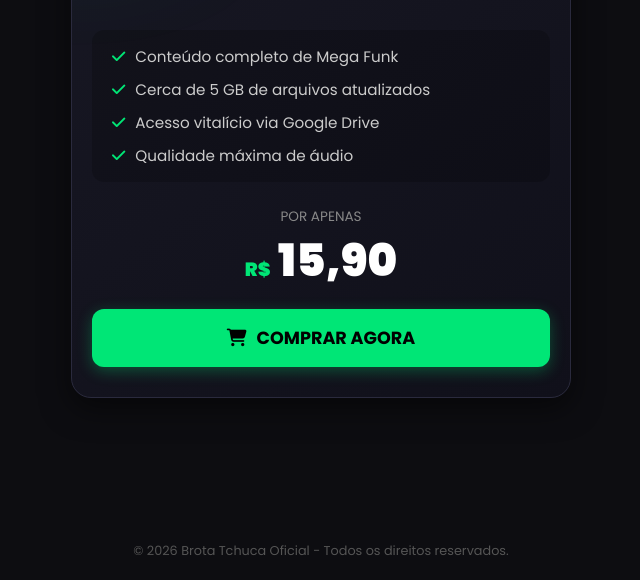
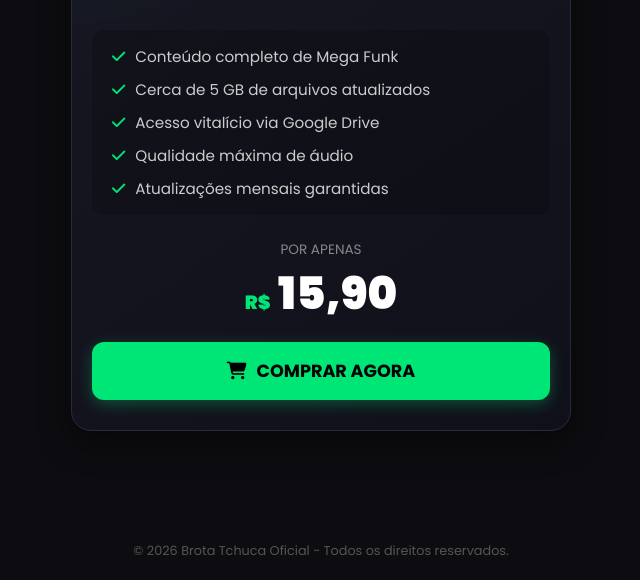
Before and after one commit to Brt-PackOficial/Pack-Mega-Funk, a plain HTML site: page index.html in a window 1280 px wide. Shown: the part 220-800 px from the top of the page, without its empty margins (319-959 px from the left). Drawn offline with Linux system fonts and the light colour scheme.

Commit message:
Add monthly updates guarantee to feature list
Added a new list item for guaranteed monthly updates.

```diff
--- a/index.html
+++ b/index.html
@@ -34,6 +34,7 @@
         <li><i class="fa-solid fa-check"></i> Cerca de 5 GB de arquivos atualizados</li>
         <li><i class="fa-solid fa-check"></i> Acesso vitalício via Google Drive</li>
         <li><i class="fa-solid fa-check"></i> Qualidade máxima de áudio</li>
+        <li><i class="fa-solid fa-check"></i> Atualizações mensais garantidas</li>
       </ul>
 
       <div class="price-box">
```
